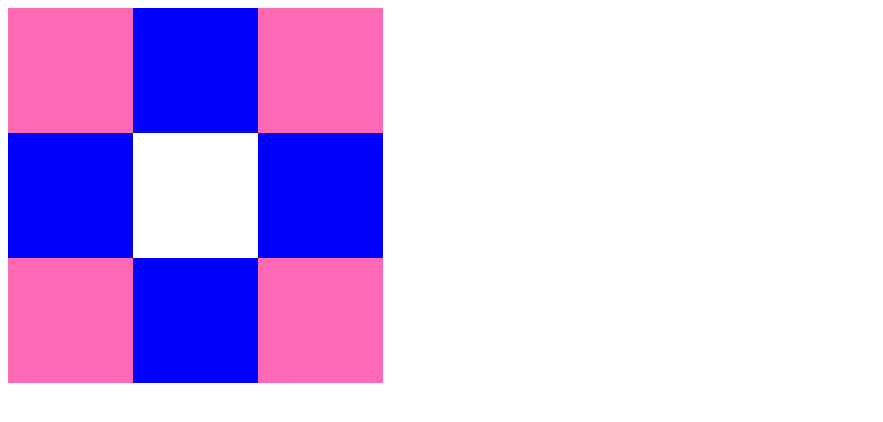
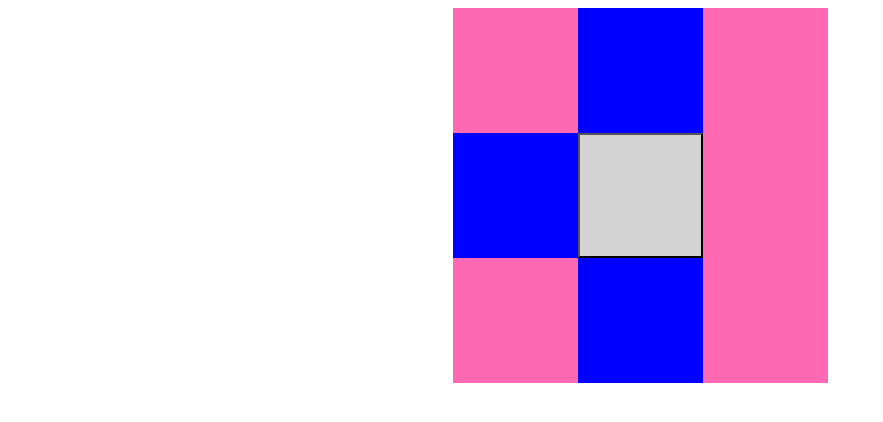
Before and after one commit to christianmbonet/abc-institute.com, a Gatsby site: page / in a window 1280 px wide. Shown: the whole page, without its empty margins (0-883 px from the left). Built offline with nearby package versions, Linux system fonts and the light colour scheme; Gatsby itself is replaced by a stand-in of ours.

Commit message:
added functionality for center tile when clicked

```diff
--- a/src/components/index.css
+++ b/src/components/index.css
@@ -1,9 +1,11 @@
+
+
 
 .container {
     display: flex;
     flex-direction: column;
-    min-height: 100vh;
-    position: relative;
+    justify-content: center;
+    align-items: center;
 }
 
 .topRow {
@@ -47,6 +49,7 @@
     display: flex;
     height: 125px;
     width: 125px;
+    background-color: lightgrey;
 }
 
 .middleRightBlue {
@@ -54,6 +57,13 @@
     height: 125px;
     width: 125px;
     background-color: blue;
+}
+
+.middleRightPink {
+    display: flex;
+    height: 125px;
+    width: 125px;
+    background-color: hotpink;
 }
 
 .bottomRow {
--- a/src/pages/index.js
+++ b/src/pages/index.js
@@ -1,8 +1,14 @@
-import React from "react";
+import React, { useState } from "react";
 import './../components/index.css'
 
 export default function Home() {
-  return <div className='container'>
+
+  const [on, setOn] = useState(false);
+
+  const lightSwitch = () => setOn(on => !on);
+
+  return <div>
+  <div className='container'>
     <div className='topRow'>
         <div className='topLeftPink'></div>
         <div className='topMiddleBlue'></div>
@@ -10,8 +16,8 @@ export default function Home() {
     </div>
     <div className='middleRow'>
         <div className='middleLeftBlue'></div>
-        <div className='middleMiddle'></div>
-        <div className='middleRightBlue'></div>
+        <button className='middleMiddle' onClick={lightSwitch}></button>
+        <div className={on ? 'middleRightBlue' : 'middleRightPink'}></div>
     </div>
     <div className='bottomRow'>
         <div className='bottomLeftPink'></div>
@@ -19,4 +25,5 @@ export default function Home() {
         <div className='bottomRightPink'></div>
     </div>
   </div>
+  </div>
 }
```
